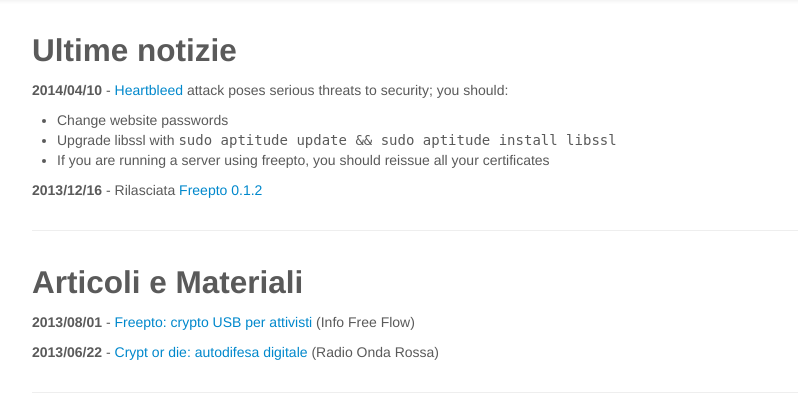
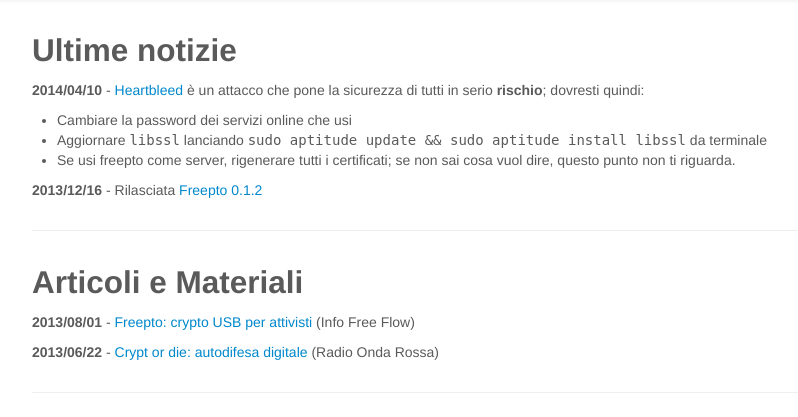
Before and after one commit to psylocibe/freepto-web, a Flask app: page /it/news/ in a window 1280 px wide. Shown: the part 42-459 px from the top of the page, without its empty margins (23-821 px from the left). Run offline with Flask 2, Linux system fonts and the light colour scheme; some libraries are stand-ins or nearby versions.

Commit message:
FIX heartbleed news language

```diff
--- a/templates/it/news.html
+++ b/templates/it/news.html
@@ -5,12 +5,12 @@
     <div class="span12">
         <h2>Ultime notizie</h2>
         <p><strong>2014/04/10</strong> - <a href="http://heartbleed.com">
-          Heartbleed</a> attack poses serious
-        threats to security; you should:
+          Heartbleed</a> &egrave; un attacco che pone la sicurezza di tutti in serio
+        <strong>rischio</strong>; dovresti quindi:
         <ul>
-          <li>Change website passwords</li>
-          <li>Upgrade libssl with <tt>sudo aptitude update && sudo aptitude install libssl</tt></li>
-          <li>If you are running a server using freepto, you should reissue all your certificates</li>
+          <li>Cambiare la password dei servizi online che usi</li>
+          <li>Aggiornare <tt>libssl</tt> lanciando <tt>sudo aptitude update && sudo aptitude install libssl</tt> da terminale</li>
+          <li>Se usi freepto come server, rigenerare tutti i certificati; se non sai cosa vuol dire, questo punto non ti riguarda.</li>
         </ul>
         </p>
         <p><strong>2013/12/16</strong> - Rilasciata <a href="/it/download">Freepto 0.1.2</a></p>
```
Also changed, not shown: templates/en/news.html (added, +19 -0 lines), 1 other file.
